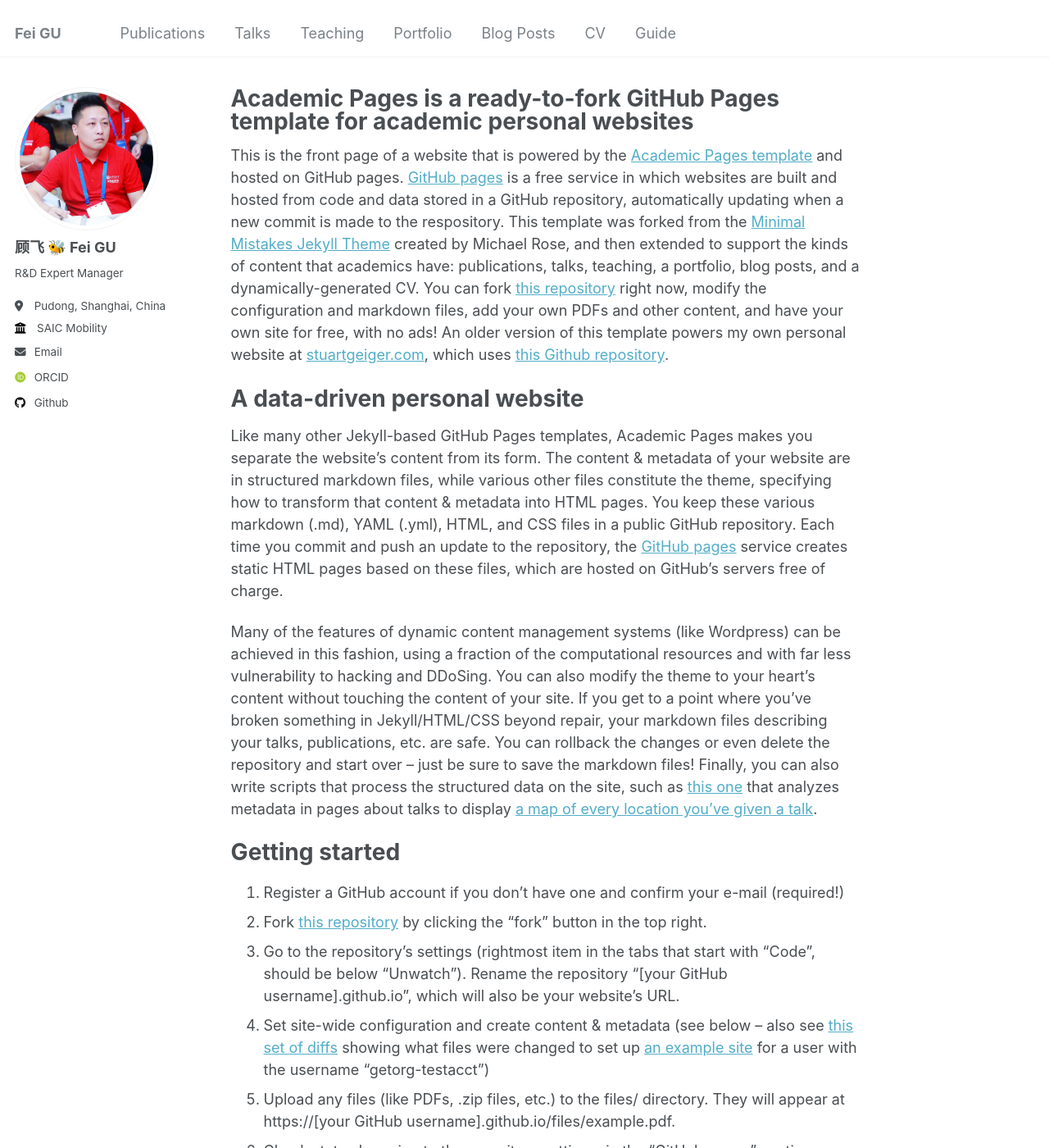
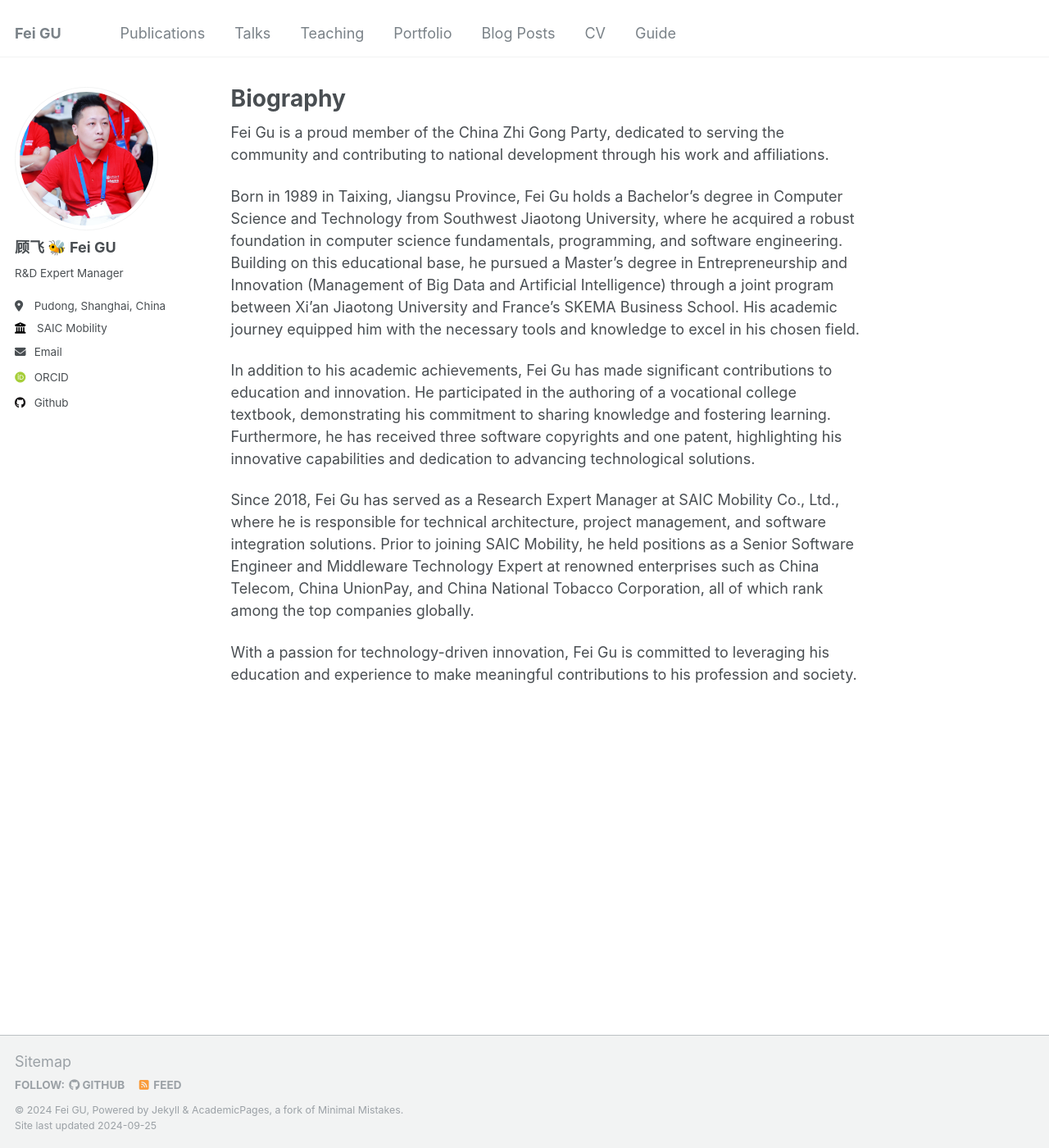
Before and after one commit to rongmax-gufei/rongmax-gufei.github.io, a Jekyll site: the page built from _pages/about.md, in a window 1280 px wide and 1400 px high. Shown: the whole window at 82% size. Built offline with Jekyll 4.4.1, drawn with Linux system fonts in a browser that asks for light colours; some web fonts are replaced; some of the changed text lies outside the part shown.

Commit message:
Update about.md

```diff
--- a/_pages/about.md
+++ b/_pages/about.md
@@ -1,49 +1,18 @@
 ---
 permalink: /
-title: "Academic Pages is a ready-to-fork GitHub Pages template for academic personal websites"
+title: "Biography"
 author_profile: true
 redirect_from:
   - /about/
   - /about.html
 ---
 
-This is the front page of a website that is powered by the [Academic Pages template](https://github.com/academicpages/academicpages.github.io) and hosted on GitHub pages. [GitHub pages](https://pages.github.com) is a free service in which websites are built and hosted from code and data stored in a GitHub repository, automatically updating when a new commit is made to the respository. This template was forked from the [Minimal Mistakes Jekyll Theme](https://mmistakes.github.io/minimal-mistakes/) created by Michael Rose, and then extended to support the kinds of content that academics have: publications, talks, teaching, a portfolio, blog posts, and a dynamically-generated CV. You can fork [this repository](https://github.com/academicpages/academicpages.github.io) right now, modify the configuration and markdown files, add your own PDFs and other content, and have your own site for free, with no ads! An older version of this template powers my own personal website at [stuartgeiger.com](http://stuartgeiger.com), which uses [this Github repository](https://github.com/staeiou/staeiou.github.io).
+Fei Gu is a proud member of the China Zhi Gong Party, dedicated to serving the community and contributing to national development through his work and affiliations.
 
-A data-driven personal website
-======
-Like many other Jekyll-based GitHub Pages templates, Academic Pages makes you separate the website's content from its form. The content & metadata of your website are in structured markdown files, while various other files constitute the theme, specifying how to transform that content & metadata into HTML pages. You keep these various markdown (.md), YAML (.yml), HTML, and CSS files in a public GitHub repository. Each time you commit and push an update to the repository, the [GitHub pages](https://pages.github.com/) service creates static HTML pages based on these files, which are hosted on GitHub's servers free of charge.
+Born in 1989 in Taixing, Jiangsu Province, Fei Gu holds a Bachelor's degree in Computer Science and Technology from Southwest Jiaotong University, where he acquired a robust foundation in computer science fundamentals, programming, and software engineering. Building on this educational base, he pursued a Master's degree in Entrepreneurship and Innovation (Management of Big Data and Artificial Intelligence) through a joint program between Xi'an Jiaotong University and France's SKEMA Business School. His academic journey equipped him with the necessary tools and knowledge to excel in his chosen field.
 
-Many of the features of dynamic content management systems (like Wordpress) can be achieved in this fashion, using a fraction of the computational resources and with far less vulnerability to hacking and DDoSing. You can also modify the theme to your heart's content without touching the content of your site. If you get to a point where you've broken something in Jekyll/HTML/CSS beyond repair, your markdown files describing your talks, publications, etc. are safe. You can rollback the changes or even delete the repository and start over -- just be sure to save the markdown files! Finally, you can also write scripts that process the structured data on the site, such as [this one](https://github.com/academicpages/academicpages.github.io/blob/master/talkmap.ipynb) that analyzes metadata in pages about talks to display [a map of every location you've given a talk](https://academicpages.github.io/talkmap.html).
+In addition to his academic achievements, Fei Gu has made significant contributions to education and innovation. He participated in the authoring of a vocational college textbook, demonstrating his commitment to sharing knowledge and fostering learning. Furthermore, he has received three software copyrights and one patent, highlighting his innovative capabilities and dedication to advancing technological solutions.
 
-Getting started
-======
-1. Register a GitHub account if you don't have one and confirm your e-mail (required!)
-1. Fork [this repository](https://github.com/academicpages/academicpages.github.io) by clicking the "fork" button in the top right.
-1. Go to the repository's settings (rightmost item in the tabs that start with "Code", should be below "Unwatch"). Rename the repository "[your GitHub username].github.io", which will also be your website's URL.
-1. Set site-wide configuration and create content & metadata (see below -- also see [this set of diffs](http://archive.is/3TPas) showing what files were changed to set up [an example site](https://getorg-testacct.github.io) for a user with the username "getorg-testacct")
-1. Upload any files (like PDFs, .zip files, etc.) to the files/ directory. They will appear at https://[your GitHub username].github.io/files/example.pdf.
-1. Check status by going to the repository settings, in the "GitHub pages" section
+Since 2018, Fei Gu has served as a Research Expert Manager at SAIC Mobility Co., Ltd., where he is responsible for technical architecture, project management, and software integration solutions. Prior to joining SAIC Mobility, he held positions as a Senior Software Engineer and Middleware Technology Expert at renowned enterprises such as China Telecom, China UnionPay, and China National Tobacco Corporation, all of which rank among the top companies globally.
 
-Site-wide configuration
-------
-The main configuration file for the site is in the base directory in [_config.yml](https://github.com/academicpages/academicpages.github.io/blob/master/_config.yml), which defines the content in the sidebars and other site-wide features. You will need to replace the default variables with ones about yourself and your site's github repository. The configuration file for the top menu is in [_data/navigation.yml](https://github.com/academicpages/academicpages.github.io/blob/master/_data/navigation.yml). For example, if you don't have a portfolio or blog posts, you can remove those items from that navigation.yml file to remove them from the header.
-
-Create content & metadata
-------
-For site content, there is one markdown file for each type of content, which are stored in directories like _publications, _talks, _posts, _teaching, or _pages. For example, each talk is a markdown file in the [_talks directory](https://github.com/academicpages/academicpages.github.io/tree/master/_talks). At the top of each markdown file is structured data in YAML about the talk, which the theme will parse to do lots of cool stuff. The same structured data about a talk is used to generate the list of talks on the [Talks page](https://academicpages.github.io/talks), each [individual page](https://academicpages.github.io/talks/2012-03-01-talk-1) for specific talks, the talks section for the [CV page](https://academicpages.github.io/cv), and the [map of places you've given a talk](https://academicpages.github.io/talkmap.html) (if you run this [python file](https://github.com/academicpages/academicpages.github.io/blob/master/talkmap.py) or [Jupyter notebook](https://github.com/academicpages/academicpages.github.io/blob/master/talkmap.ipynb), which creates the HTML for the map based on the contents of the _talks directory).
-
-**Markdown generator**
-
-I have also created [a set of Jupyter notebooks](https://github.com/academicpages/academicpages.github.io/tree/master/markdown_generator
-) that converts a CSV containing structured data about talks or presentations into individual markdown files that will be properly formatted for the Academic Pages template. The sample CSVs in that directory are the ones I used to create my own personal website at stuartgeiger.com. My usual workflow is that I keep a spreadsheet of my publications and talks, then run the code in these notebooks to generate the markdown files, then commit and push them to the GitHub repository.
-
-How to edit your site's GitHub repository
-------
-Many people use a git client to create files on their local computer and then push them to GitHub's servers. If you are not familiar with git, you can directly edit these configuration and markdown files directly in the github.com interface. Navigate to a file (like [this one](https://github.com/academicpages/academicpages.github.io/blob/master/_talks/2012-03-01-talk-1.md) and click the pencil icon in the top right of the content preview (to the right of the "Raw | Blame | History" buttons). You can delete a file by clicking the trashcan icon to the right of the pencil icon. You can also create new files or upload files by navigating to a directory and clicking the "Create new file" or "Upload files" buttons.
-
-Example: editing a markdown file for a talk
-![Editing a markdown file for a talk](/images/editing-talk.png)
-
-For more info
-------
-More info about configuring Academic Pages can be found in [the guide](https://academicpages.github.io/markdown/). The [guides for the Minimal Mistakes theme](https://mmistakes.github.io/minimal-mistakes/docs/configuration/) (which this theme was forked from) might also be helpful.
+With a passion for technology-driven innovation, Fei Gu is committed to leveraging his education and experience to make meaningful contributions to his profession and society.
```
